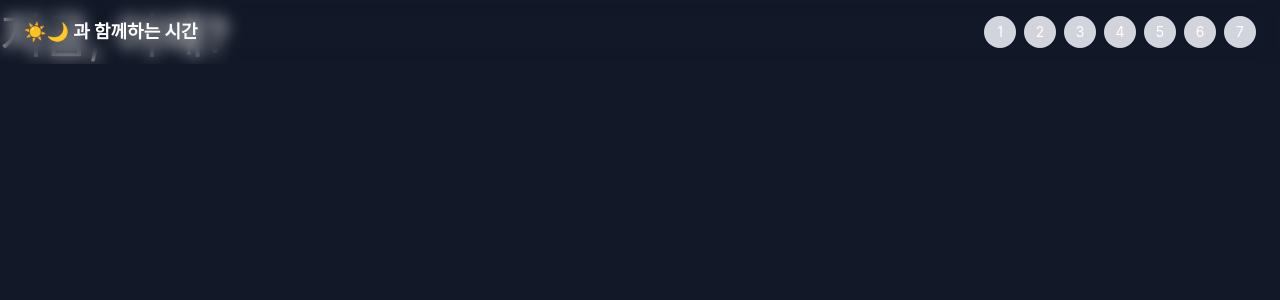
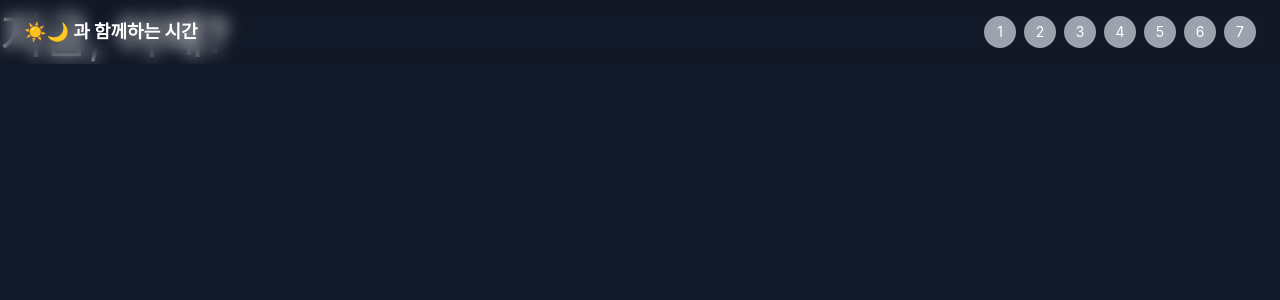
Before and after one commit to haneebunny/Adieu_2022, a Next.js app: page /music in a window 1280 px wide. Shown: the top 300 px of the page. Built offline with nearby package versions, Linux system fonts and the light colour scheme; no server answers; the database is empty; a web font is replaced by a local one.

Commit message:
🎀 progressbar color

```diff
--- a/next.config.js
+++ b/next.config.js
@@ -20,4 +20,7 @@ module.exports = {
     basePath: "/Adieu_2022", // GitHub Pages에서 사용하는 경로
     assetPrefix: "/Adieu_2022", // 정적 자산 경로
   },
+  images: {
+    unoptimized: true, // 이미지 최적화 비활성화
+  },
 };
--- a/package.json
+++ b/package.json
@@ -5,9 +5,9 @@
   "homepage": "https://haneebunny.github.io/Adieu_2022/",
   "scripts": {
     "predeploy": "npm run build",
-    "deploy": "gh-pages -d build",
+    "build": "next build && next export",
+    "deploy": "gh-pages -d out",
     "dev": "next dev",
-    "build": "next build",
     "start": "next start",
     "lint": "next lint"
   },
--- a/src/components/common/layout/Layout.tsx
+++ b/src/components/common/layout/Layout.tsx
@@ -35,10 +35,10 @@ const ProgressLayout: React.FC<ProgressLayoutProps> = ({
                 key={index}
                 className={`w-5 h-5 sm:w-4 sm:h-4 md:w-8 md:h-8 flex items-center justify-center rounded-full text-xs sm:text-sm ${
                   index + 1 < currentStep
-                    ? "bg-green-400"
+                    ? "bg-customGreen"
                     : index + 1 === currentStep
-                    ? " bg-"
-                    : "bg-gray-300"
+                    ? "bg-customDGreen"
+                    : "bg-gray-400"
                 }`}
               >
                 {index + 1}
```
